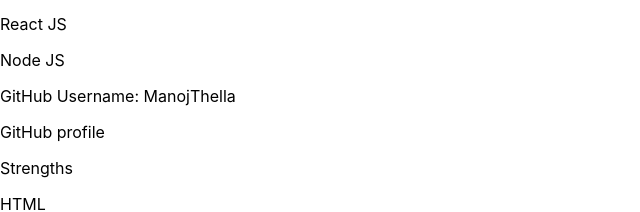
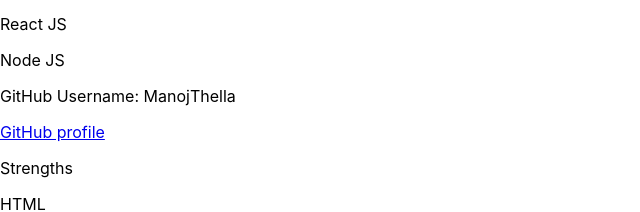
Before and after one commit to AjayKumar1403/REACT-ESPARTO, a React (Create React App) app in the folder esparto/: page / in a window 1280 px wide. Shown: the part 3846-4058 px from the top of the page, without its empty margins (0-640 px from the left). Built offline with nearby package versions, Linux system fonts and the light colour scheme.

Commit message:
added GitHub profile to About us

```diff
--- a/esparto/src/About.js
+++ b/esparto/src/About.js
@@ -21,7 +21,7 @@ export default function About(){
 
             <p>GitHub Username: ManojThella</p>
 
-            <p>GitHub profile</p>
+            <p><a href="https://github.com/ManojThella">GitHub profile</a></p>
 
             <p>Strengths</p>
             <p>HTML</p>
```
